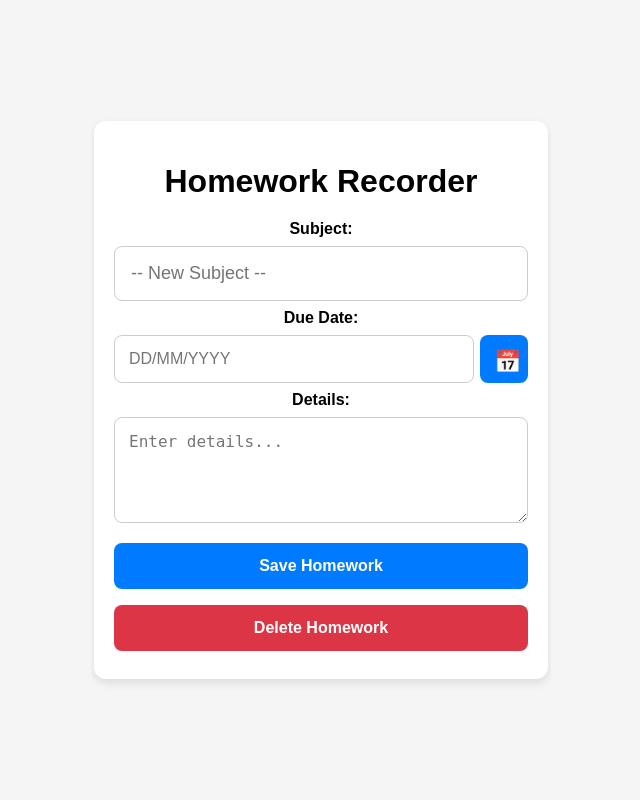
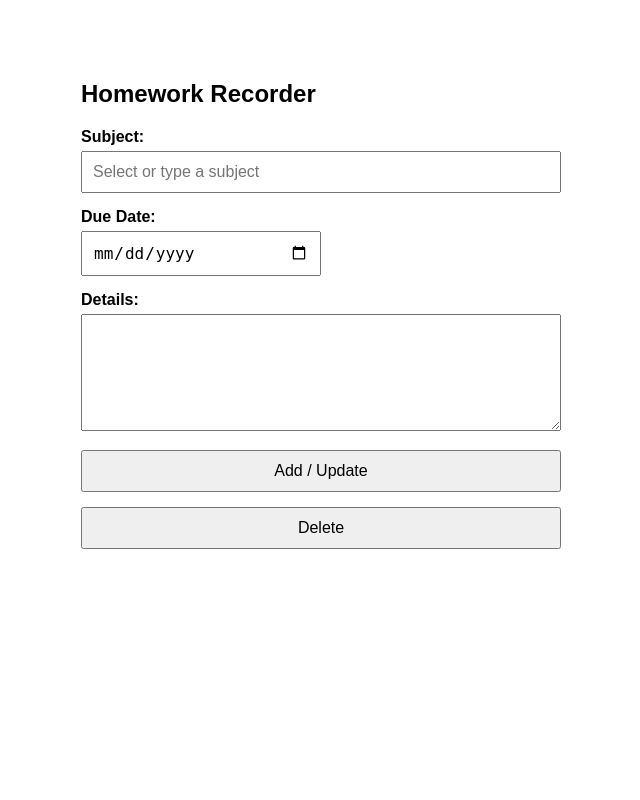
Before and after one commit to Kingboby/Homework, a Flask app: page / in a window 1280 px wide. Shown: the whole page, without its empty margins (319-959 px from the left). Run offline with Flask 3, Linux system fonts and the light colour scheme.

Commit message:
index.html

```diff
--- a/templates/index.html
+++ b/templates/index.html
@@ -2,177 +2,104 @@
 <html lang="en">
 <head>
     <meta charset="UTF-8">
-    <meta name="viewport" content="width=device-width, initial-scale=1.0, user-scalable=no">
-    <meta name="apple-mobile-web-app-capable" content="yes">
-    <meta name="apple-mobile-web-app-status-bar-style" content="default">
-    <meta name="apple-mobile-web-app-title" content="Homework Recorder">
     <title>Homework Recorder</title>
-
     <style>
-        /* Prevent scrolling and keep everything centered */
-        html, body {
-            margin: 0;
-            padding: 0;
-            height: 100%;
-            overflow: hidden;
-            background-color: #f5f5f5;
+        body {
             font-family: Arial, sans-serif;
-            display: flex;
-            justify-content: center;
-            align-items: center;
-            -webkit-user-select: none;
-            -webkit-touch-callout: none;
-            touch-action: manipulation;
+            max-width: 480px;
+            margin: 50px auto;
+            padding: 10px;
         }
-
-        .container {
-            width: 90%;
-            max-width: 420px;
-            background: white;
-            border-radius: 12px;
-            box-shadow: 0 4px 10px rgba(0,0,0,0.1);
-            padding: 20px;
-            text-align: center;
-        }
-
-        h1 {
-            margin-bottom: 20px;
-        }
-
-        input, textarea, button {
-            width: 100%;
-            margin: 8px 0;
-            padding: 14px;
-            border-radius: 8px;
-            border: 1px solid #ccc;
-            font-size: 16px;
-            box-sizing: border-box;
-        }
-
-        /* Larger tap area for dropdown */
-        input[list] {
-            font-size: 18px;
-            padding: 16px;
-        }
-
-        /* Due date input + button layout */
-        .date-row {
-            display: flex;
-            justify-content: center;
-            align-items: center;
-            gap: 6px;
-        }
-
-        .calendar-button {
-            width: 48px;
-            height: 48px;
-            font-size: 22px;
-            border-radius: 8px;
-            background-color: #007BFF;
-            color: white;
-            border: none;
-        }
-
-        .calendar-button:hover {
-            background-color: #0056b3;
-        }
-
-        button {
-            background-color: #007BFF;
-            color: white;
-            border: none;
+        label {
+            display: block;
+            margin-top: 15px;
             font-weight: bold;
         }
-
-        button:hover {
-            background-color: #0056b3;
+        input, textarea, select, button {
+            width: 100%;
+            padding: 10px;
+            margin-top: 5px;
+            box-sizing: border-box;
+            font-size: 16px;
         }
-
-        .delete {
-            background-color: #dc3545;
+        button {
+            margin-top: 15px;
         }
-
-        .delete:hover {
-            background-color: #b02a37;
+        input[type="date"] {
+            width: 50%;
+            min-width: 150px;
         }
     </style>
 </head>
 <body>
-<div class="container">
-    <h1>Homework Recorder</h1>
-
-    <form method="POST">
-        <label for="subjectInput"><b>Subject:</b></label>
-        <input id="subjectInput" list="subjects" name="subject"
-               placeholder="-- New Subject --" autocomplete="off"
-               value="{{ selected }}">
+    <h2>Homework Recorder</h2>
+    <form method="POST" action="/">
+        <!-- Subject Dropdown / Input -->
+        <label for="subjectInput">Subject:</label>
+        <input list="subjects" id="subjectInput" name="subject" placeholder="Select or type a subject" value="{{ selected }}">
         <datalist id="subjects">
-            <option value="">-- New Subject --</option>
-            {% for s in subjects %}
-                <option value="{{ s }}">
+            <option value="-- New Subject --">
+            {% for sub in subjects %}
+            <option value="{{ sub }}">
             {% endfor %}
         </datalist>
 
-        <label><b>Due Date:</b></label>
-        <div class="date-row">
-            <input type="text" id="dueDateInput" name="due_date"
-                   value="{{ due_date }}" placeholder="DD/MM/YYYY" readonly>
-            <button type="button" class="calendar-button" id="calendarBtn">📅</button>
-        </div>
+        <!-- Due Date -->
+        <label for="dueDateInput">Due Date:</label>
+        <input type="date" id="dueDateInput" name="due_date" value="{{ due_date }}">
 
-        <label><b>Details:</b></label>
-        <textarea name="details" rows="4" placeholder="Enter details...">{{ details }}</textarea>
+        <!-- Details -->
+        <label for="detailsInput">Details:</label>
+        <textarea id="detailsInput" name="details" rows="5">{{ details }}</textarea>
 
-        <button type="submit" name="add">Save Homework</button>
-        <button type="submit" name="delete" class="delete">Delete Homework</button>
+        <!-- Buttons -->
+        <button type="submit" name="add">Add / Update</button>
+        <button type="submit" name="delete">Delete</button>
     </form>
-</div>
 
     <script>
         const subjectInput = document.getElementById('subjectInput');
-    const datalist = document.getElementById('subjects');
         const dueDateInput = document.getElementById('dueDateInput');
-    const calendarBtn = document.getElementById('calendarBtn');
+        const detailsInput = document.getElementById('detailsInput');
+
+        // --- Helpers: ISO <-> DD/MM/YYYY ---
+        function isoToDdMmYyyy(iso) {
+            if (!iso) return "";
+            const parts = iso.split('-');
+            if (parts.length !== 3) return "";
+            return `${parts[2]}/${parts[1]}/${parts[0]}`;
+        }
+        function ddmmyyyyToIso(ddmmyyyy) {
+            if (!ddmmyyyy) return "";
+            const parts = ddmmyyyy.split('/');
+            if (parts.length !== 3) return "";
+            return `${parts[2]}-${parts[1]}-${parts[0]}`;
+        }
 
         // --- Subject selection ---
         subjectInput.addEventListener('change', () => {
-        const selectedValues = Array.from(datalist.options).map(opt => opt.value);
-        const subject = subjectInput.value.trim();
-
-        if (subject === "" || subject === "-- New Subject --") {
+            const val = subjectInput.value.trim();
+            if (val === "" || val === "-- New Subject --") {
                 subjectInput.value = "";
                 dueDateInput.value = "";
-            document.querySelector('textarea[name="details"]').value = "";
+                detailsInput.value = "";
+                subjectInput.focus();
                 return;
             }
-
-        if (selectedValues.includes(subject)) {
-            window.location.href = `/?subject=${encodeURIComponent(subject)}`;
-        } else {
-            dueDateInput.value = "";
-            document.querySelector('textarea[name="details"]').value = "";
-        }
+            window.location.href = `/?subject=${encodeURIComponent(val)}`;
         });
 
-    // --- Calendar button using native <input type="date"> like the previous version ---
-    calendarBtn.addEventListener('click', () => {
-        const picker = document.createElement('input');
-        picker.type = 'date';
-        picker.style.position = 'absolute';
-        picker.style.opacity = 0;
-        document.body.appendChild(picker);
-        picker.focus();
+        // --- Format date after selecting ---
+        dueDateInput.addEventListener('change', () => {
+            const iso = dueDateInput.value; // YYYY-MM-DD
+            dueDateInput.value = isoToDdMmYyyy(iso);
+        });
 
-        picker.onchange = () => {
-            const iso = picker.value; // YYYY-MM-DD
-            if (iso) {
-                const parts = iso.split('-');
-                dueDateInput.value = `${parts[2]}/${parts[1]}/${parts[0]}`; // DD/MM/YYYY
+        // --- Convert pre-filled value from backend on page load ---
+        window.addEventListener('load', () => {
+            if (dueDateInput.value.includes('-')) { // likely YYYY-MM-DD from Flask
+                dueDateInput.value = isoToDdMmYyyy(dueDateInput.value);
             }
-            document.body.removeChild(picker);
-        };
-
-        picker.click();
         });
     </script>
 </body>
```
Lines whose indentation alone changed are shown as unchanged.
